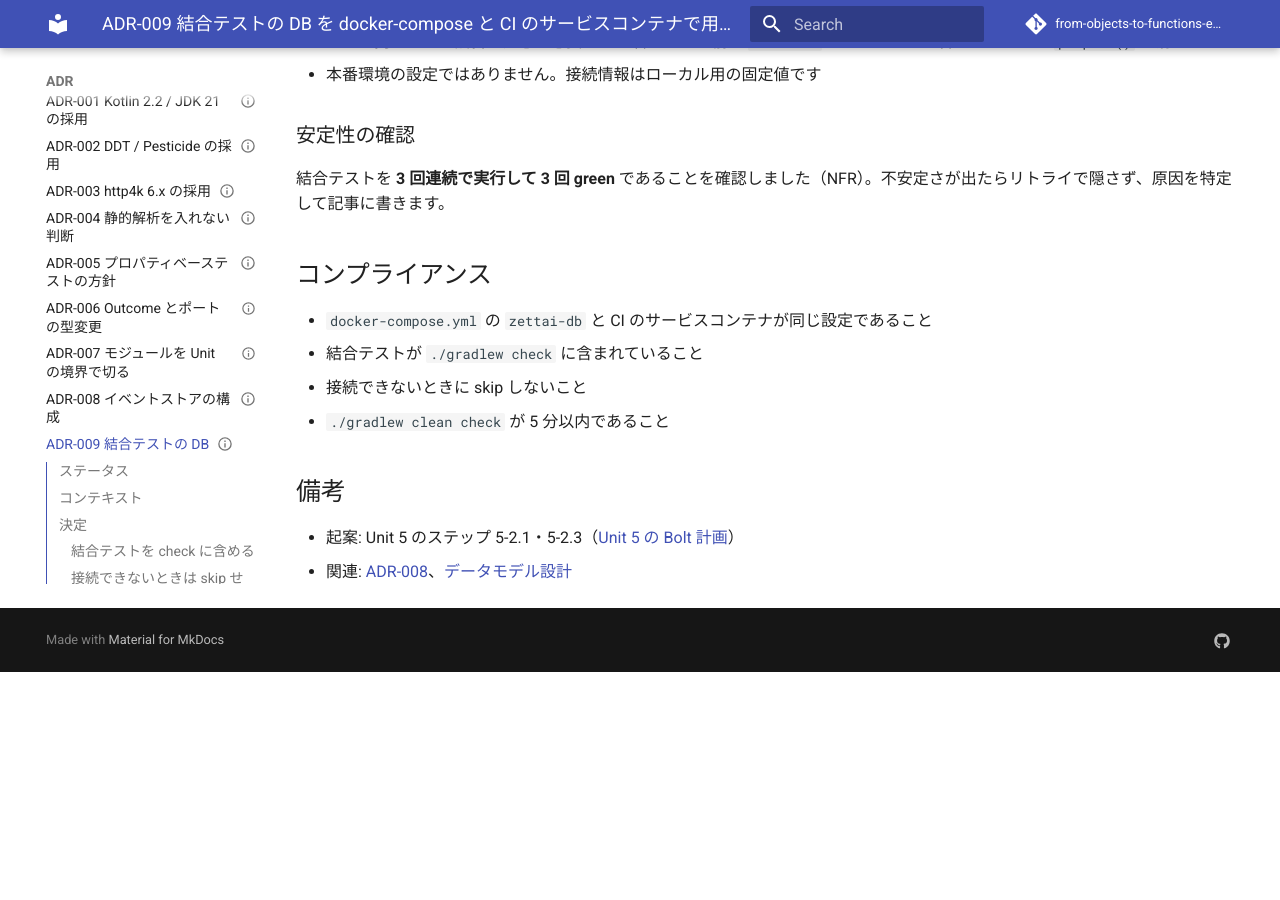
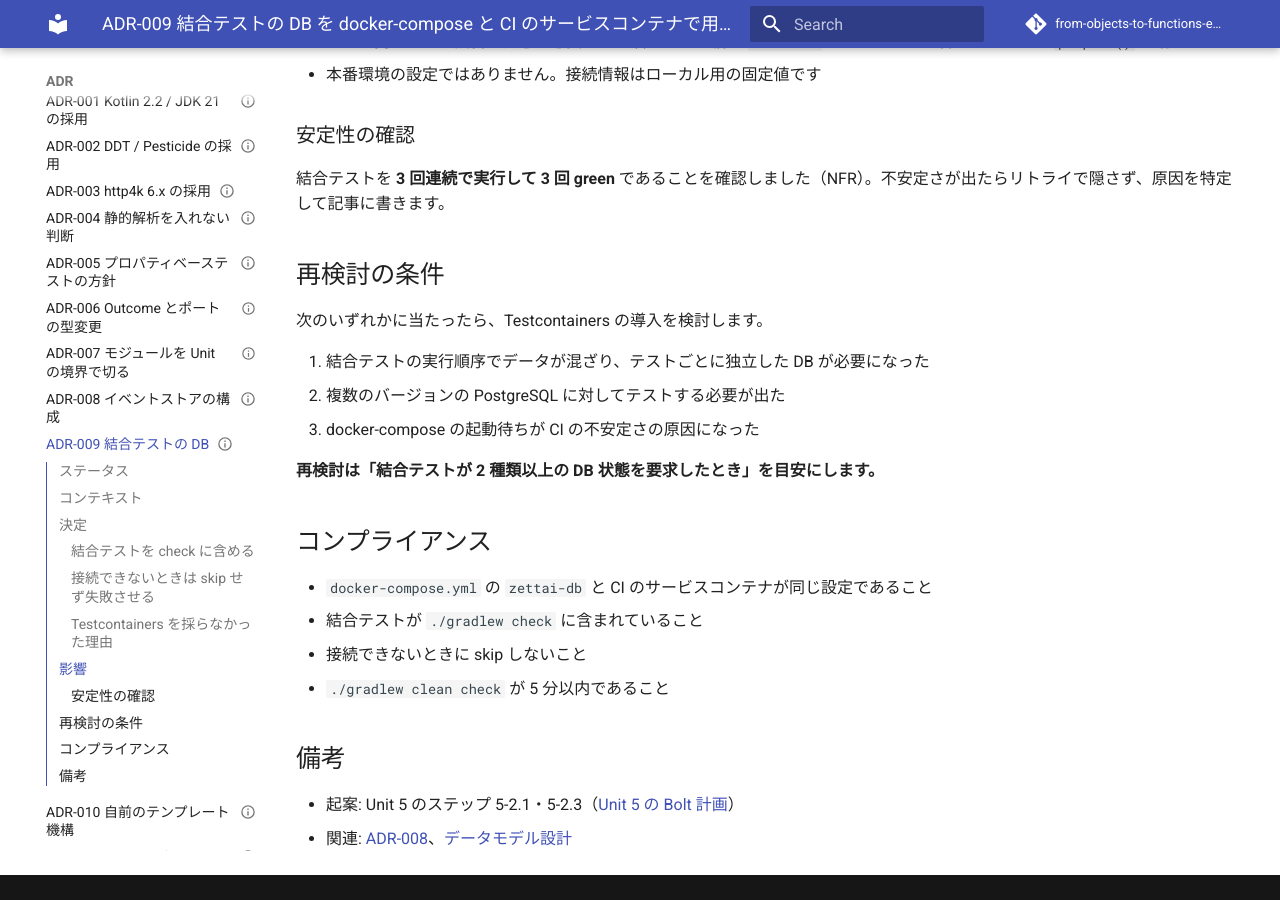
Before and after one commit to k2works/from-objects-to-functions-excersice, an MkDocs documentation site: the page built from docs/adr/ADR-009-integration-test-database.md, in a window 1280 px wide and 900 px high, scrolled down 1972 px. Built offline with MkDocs 1.6.1 and Material for MkDocs 9.7.7, drawn with Linux system fonts in a browser that asks for light colours; comment, search, counter and statistics services are not loaded; before the commit the page ends 2644 px from its top, so only the background shows below that.

Commit message:
docs(kotlin): 全 13 章と ADR の整合を確認し矛盾 3 件を直す
第 3 章に存在しない文を引用していた 2 箇所（第 9 章・第 13 章）を実際の
文に差し替えた。第 13 章の「ADR には全件、再検討の条件を書いた」という
記述に対し、ADR-008・009・010・012 へ再検討の条件（どの事象が起きたら
入れるか）を追記し、記述を「入れない」と決めた 6 件に限定した。

```diff
--- a/docs/adr/ADR-009-integration-test-database.md
+++ b/docs/adr/ADR-009-integration-test-database.md
@@ -74,6 +74,16 @@ Testcontainers は「テストが自分で DB を起動する」ので便利で
 
 結合テストを **3 回連続で実行して 3 回 green** であることを確認しました（NFR）。不安定さが出たらリトライで隠さず、原因を特定して記事に書きます。
 
+## 再検討の条件
+
+次のいずれかに当たったら、Testcontainers の導入を検討します。
+
+1. 結合テストの実行順序でデータが混ざり、テストごとに独立した DB が必要になった
+2. 複数のバージョンの PostgreSQL に対してテストする必要が出た
+3. docker-compose の起動待ちが CI の不安定さの原因になった
+
+**再検討は「結合テストが 2 種類以上の DB 状態を要求したとき」を目安にします。**
+
 ## コンプライアンス
 
 - `docker-compose.yml` の `zettai-db` と CI のサービスコンテナが同じ設定であること
--- a/docs/article/zettai/kotlin/chapter09.md
+++ b/docs/article/zettai/kotlin/chapter09.md
@@ -504,7 +504,7 @@ JSON のシリアライズは手書きです（第 12 章で Kondor に置き換
 
 第 3 章でこう書きました。
 
-> 経路を差し替えても結果が変わらないことが、ドメインとインフラが分離できている証拠になります。
+> 分離できたことは、同じシナリオが 2 経路で通ることで確かめられます。片方だけ落ちたら、そこに業務ロジックが漏れています
 
 6 章後に、その証拠が 3 つめの経路で確かめられました。
 
--- a/docs/article/zettai/kotlin/chapter13.md
+++ b/docs/article/zettai/kotlin/chapter13.md
@@ -200,7 +200,7 @@ end note
 
 HTTP もデータベースも出てきません。第 3 章でこう書きました。
 
-> 経路を差し替えても結果が変わらないことが、ドメインとインフラが分離できている証拠になります。
+> 分離できたことは、同じシナリオが 2 経路で通ることで確かめられます。片方だけ落ちたら、そこに業務ロジックが漏れています
 
 **10 章後に、3 経路でその証拠が立っています。**
 
@@ -301,7 +301,7 @@ stop
 
 **実務なら逆の判断になります。** ライブラリを使ったほうが速く、保守されます。
 
-判断の形を残したのは、**「なぜ入れなかったか」が分かれば、条件が変わったときに入れられる**からです。ADR には全件、再検討の条件を書きました。実際に Unit 5 で ADR-004・005 を再検討しました。
+判断の形を残したのは、**「なぜ入れなかったか」が分かれば、条件が変わったときに入れられる**からです。**「入れない」と決めた 6 件には、全件に再検討の条件を書きました**（どの事象が起きたら入れるか）。実際に Unit 5 で ADR-004・005 を再検討しました。
 
 ### もう 1 つの型: 試してから決める
 
```
Also changed, not shown: other parts of docs/adr/ADR-009-integration-test-database.md (+1 -1 lines), other parts of docs/article/zettai/kotlin/chapter09.md (+1 -1 lines), other parts of docs/article/zettai/kotlin/chapter13.md (+1 -1 lines), docs/adr/ADR-008-event-store-single-table.md (+11 -1 lines), docs/adr/ADR-010-own-template.md (+11 -1 lines), docs/adr/ADR-012-own-json-converter.md (+11 -1 lines).
